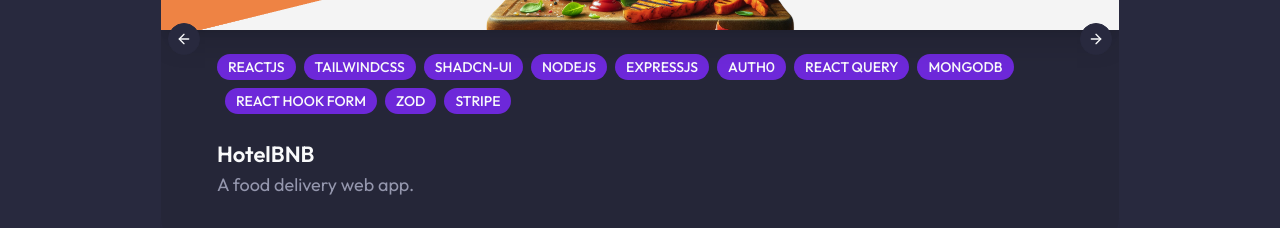
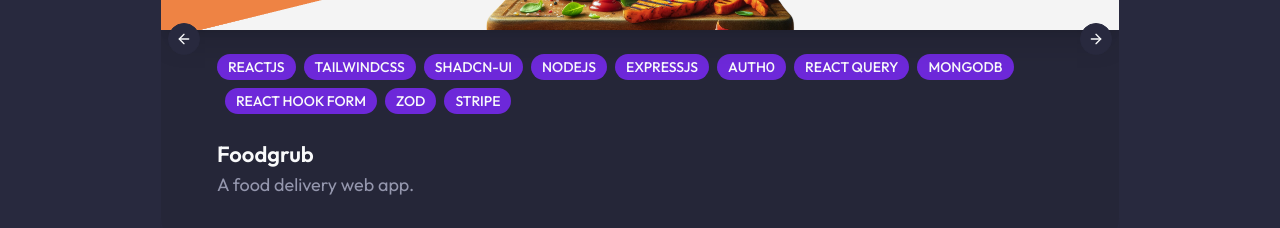
Before and after one commit to jobenapao01/joben-portfolio-v3, a Next.js app: page / in a window 1280 px wide. Shown: the part 3460-3688 px from the top of the page. Built offline with nearby package versions, Linux system fonts and the light colour scheme.

Commit message:
project card text edit

```diff
--- a/src/components/Work.tsx
+++ b/src/components/Work.tsx
@@ -37,7 +37,7 @@ export const projectsData = [
 			'Stripe',
 		],
 		category: 'MERN',
-		name: 'HotelBNB',
+		name: 'Foodgrub',
 		description: 'A food delivery web app.',
 		link: 'https://foodgrub-frontend.onrender.com/',
 		github: 'https://github.com/jobenapao01/foodgrub-frontend',
```
